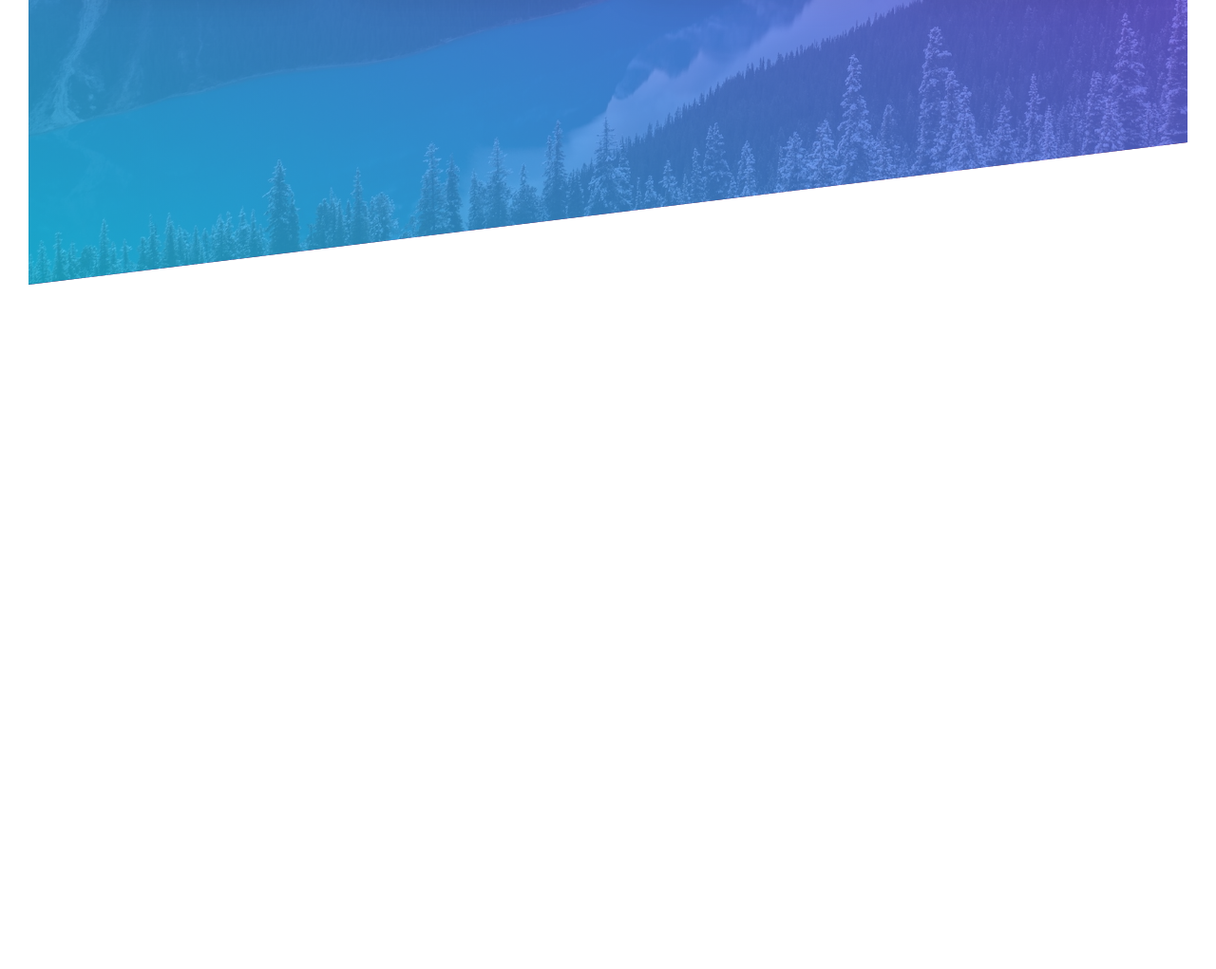
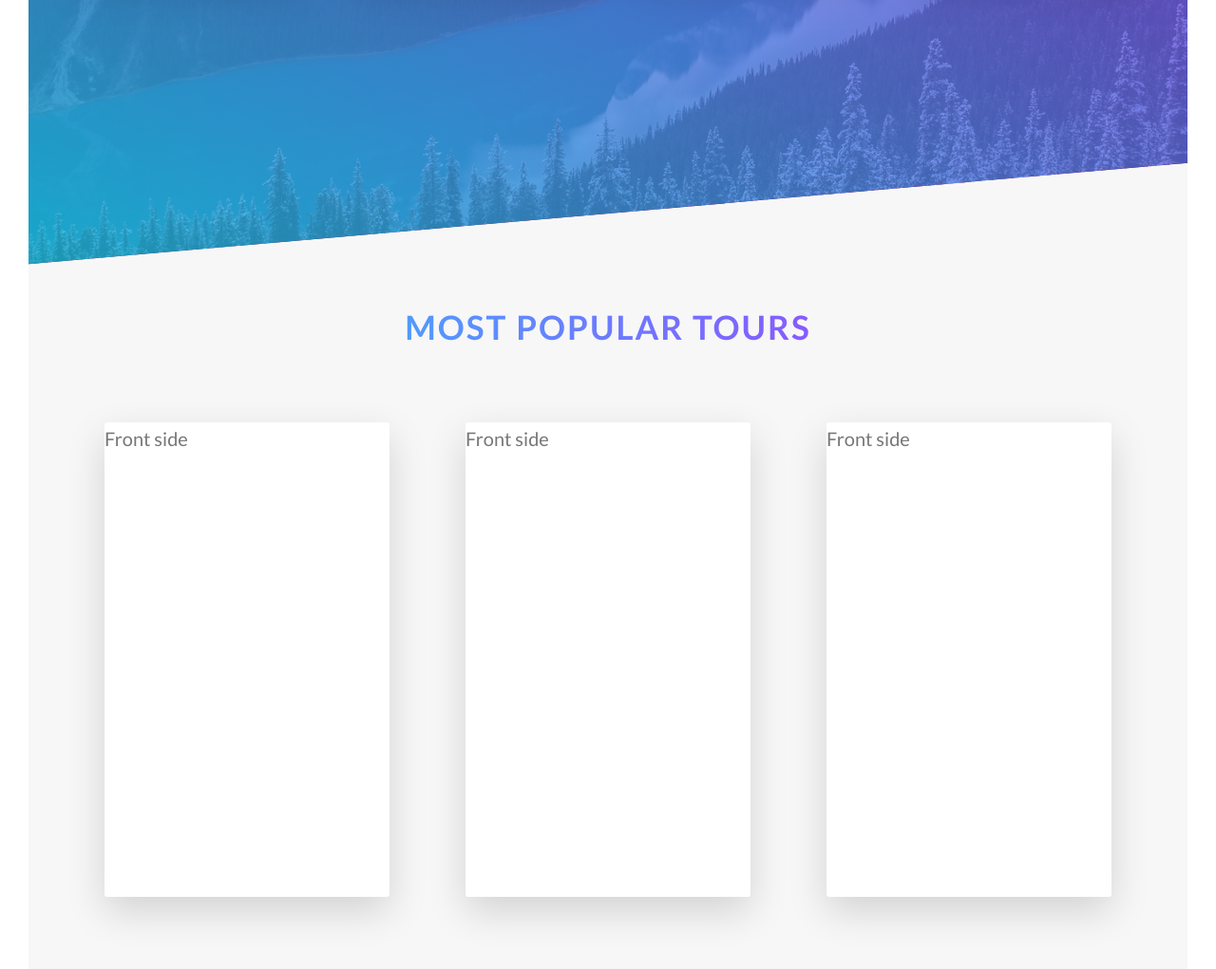
Before and after one commit to mmazen404/Natours, a website: page index.html in a window 1280 px wide. Shown: the part 2045-3066 px from the top of the page at 95% size. Before the commit the page ends 2345 px from the top, so only its background shows below. Drawn offline with Linux system fonts and the light colour scheme.

Commit message:
added section tours with basic styling

```diff
--- a/index.html
+++ b/index.html
@@ -130,6 +130,31 @@
           </div>
         </div>
       </section>
+
+      <!-- Section Tours -->
+      <section class="section-tours">
+        <h2 class="heading-secondary text-center mb-8">Most popular tours</h2>
+        <div class="section-tours__row">
+          <div class="card">
+            <div class="card__side card__side--front">Front side</div>
+            <div class="card__side card__side--back card__side--back-green">
+              Back side
+            </div>
+          </div>
+          <div class="card">
+            <div class="card__side card__side--front">Front side</div>
+            <div class="card__side card__side--back card__side--back">
+              Back side
+            </div>
+          </div>
+          <div class="card">
+            <div class="card__side card__side--front">Front side</div>
+            <div class="card__side card__side--back card__side--back-pink">
+              Back side
+            </div>
+          </div>
+        </div>
+      </section>
     </main>
   </body>
 </html>
--- a/sass/base/_typography.scss
+++ b/sass/base/_typography.scss
@@ -45,7 +45,8 @@ body {
   font-weight: 700;
 
   &:hover {
-    transform: skewY(2deg) skewX(15deg) scale(1.1);
+    transform: skewY(2deg) skewX(15deg) scale(1.03);
+    margin-right: 0;
   }
 }
 
--- /dev/null
+++ b/sass/components/_card.scss
@@ -0,0 +1,48 @@
+.card {
+  perspective: 150rem;
+  position: relative;
+  height: 50rem;
+  width: 30rem;
+
+  &__side {
+    width: 30rem;
+    height: 50rem;
+    font-size: 2rem;
+    transition: all 0.6s ease-in-out;
+    position: absolute;
+    top: 0;
+    left: 0;
+    backface-visibility: hidden;
+    border-radius: 3px;
+    box-shadow: 0 1.5rem 4rem $color-black-shadow-dark;
+
+    &--front {
+      background-color: white;
+    }
+
+    &--back {
+      transform: rotateY(180deg);
+      background-image: linear-gradient(
+        to top right,
+        $color-primary-light,
+        $color-primary-dark
+      );
+
+      &-green {
+        background-image: linear-gradient(to top right, #85ffbd, #fffb7d);
+      }
+
+      &-pink {
+        background-image: linear-gradient(to top right, #ff5acd, #fbda61);
+      }
+    }
+  }
+
+  &:hover &__side--front {
+    transform: rotateY(180deg);
+  }
+
+  &:hover &__side--back {
+    transform: rotateY(0);
+  }
+}
--- a/sass/main.scss
+++ b/sass/main.scss
@@ -12,6 +12,7 @@
 @import "components/button";
 @import "components/composition";
 @import "components/feature-box";
+@import "components/card";
 
 @import "layout/header";
 @import "layout/grid";
--- a/sass/pages/_home.scss
+++ b/sass/pages/_home.scss
@@ -27,11 +27,23 @@
     ),
     url(../img/nat-4.jpg);
   background-size: cover;
-  transform: skewY(-7deg);
+  transform: skewY(-5deg);
 
   &__row {
     display: flex;
     justify-content: space-evenly;
-    transform: skewY(7deg);
+    transform: skewY(5deg);
   }
 }
+
+.section-tours {
+  background-color: $color-grey-light-1;
+  padding: 25rem 0 50rem 0;
+  margin-top: -20vh;
+
+  &__row {
+    display: flex;
+    justify-content: space-evenly;
+    align-items: center;
+  }
+}
```
Also changed, not shown: css/main.css, 1 other file.
